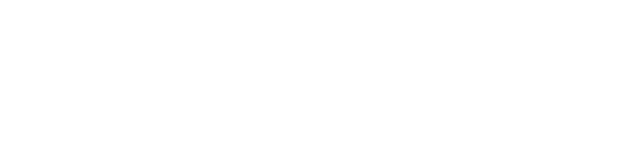
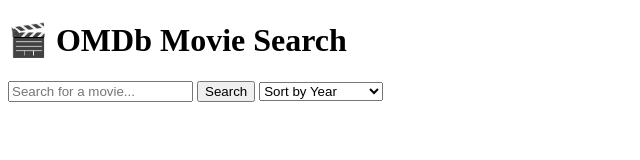
Before and after one commit to JohnsonBV/Blinker-CLone-App, a website: page index.html in a window 1280 px wide. Shown: the whole page, without its empty margins (0-640 px from the left). Drawn offline with Linux system fonts and the light colour scheme.

Commit message:
Update index.html

```diff
--- a/index.html
+++ b/index.html
@@ -1,11 +1,24 @@
 <!DOCTYPE html>
 <html lang="en">
 <head>
-  <meta charset="UTF-8" />
-  <meta name="viewport" content="width=device-width, initial-scale=1.0" />
-  <title>Blinker Clone</title>
+  <meta charset="UTF-8">
+  <title>OMDb Movie Search</title>
+  <link rel="stylesheet" href="styles.css">
 </head>
 <body>
-  <div id="root"></div>
+  <h1>🎬 OMDb Movie Search</h1>
+
+  <input type="text" id="searchInput" placeholder="Search for a movie..." />
+  <button id="searchBtn">Search</button>
+
+  <select id="sortOptions">
+    <option value="default">Sort by Year</option>
+    <option value="asc">Oldest to Newest</option>
+    <option value="desc">Newest to Oldest</option>
+  </select>
+
+  <div id="results"></div>
+
+  <script src="script.js"></script>
 </body>
 </html>
```
